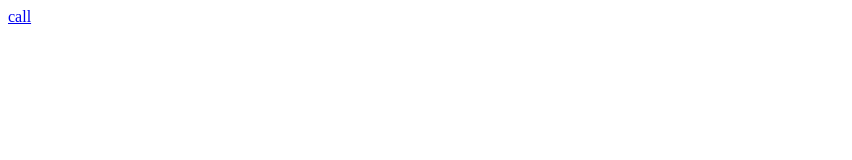
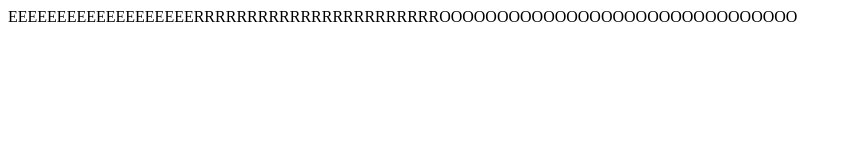
Before and after one commit to qq8693/qq8693.github.io, a plain HTML site: page index.html in a window 1280 px wide. Shown: the whole page, without its empty margins (0-852 px from the left). Drawn offline with Linux system fonts and the light colour scheme.

Commit message:
Update index.html

```diff
--- a/index.html
+++ b/index.html
@@ -1 +1 @@
-<html>   <a href="tel:13319533538">call</a></html>
+<html> EEEEEEEEEEEEEEEEEEERRRRRRRRRRRRRRRRRRRRRRROOOOOOOOOOOOOOOOOOOOOOOOOOOOOOO</html>
```
